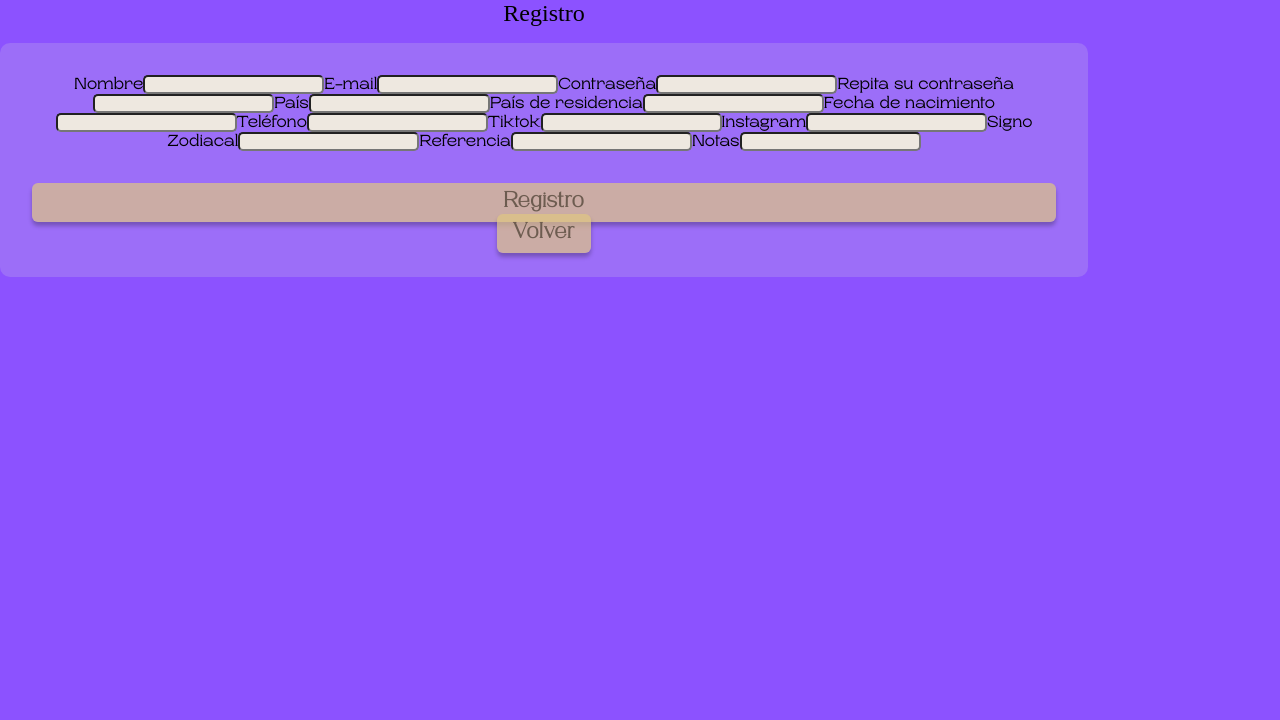
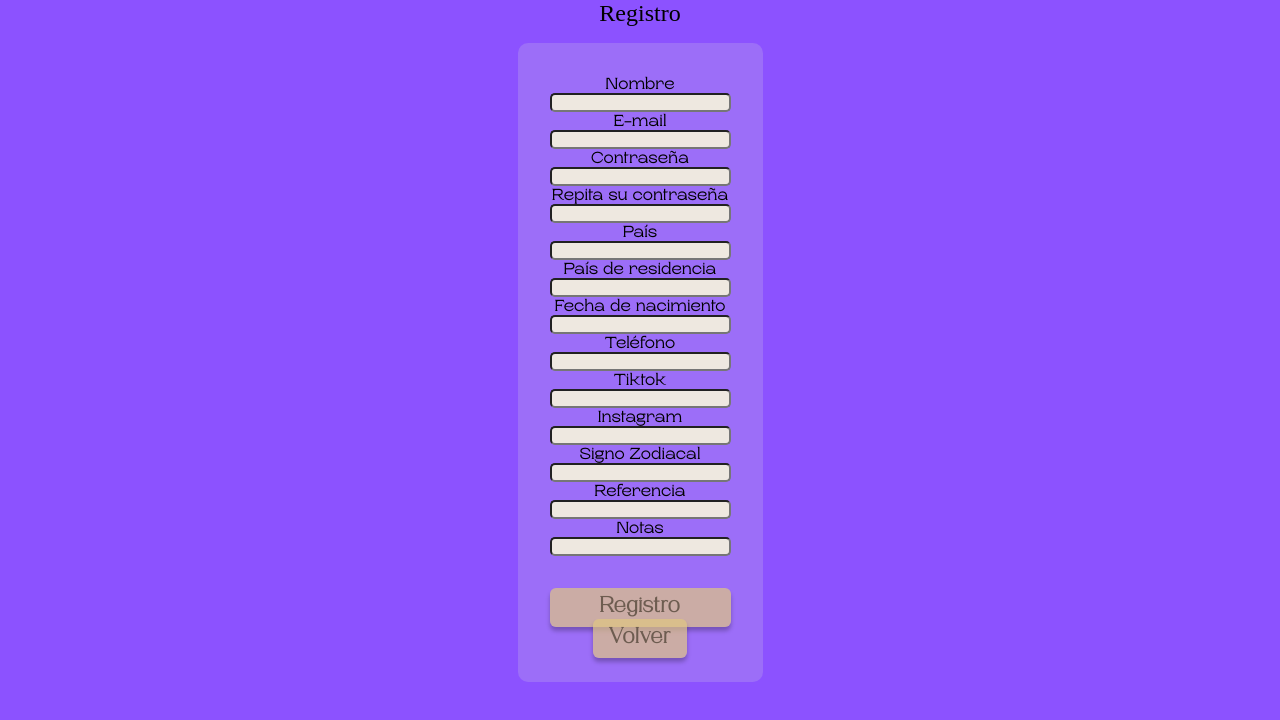
Before and after one commit to AngelVDev/CristalFront, a Next.js app: page /register in a window 1280 px wide. Shown: the top 720 px of the page. Built offline with nearby package versions, Linux system fonts and the light colour scheme.

Commit message:
refactor-style: v0.2

```diff
--- a/styles/form.module.css
+++ b/styles/form.module.css
@@ -1,6 +1,5 @@
 .sectionForm {
   display: flex;
-  max-width: 85%;
   flex-direction: column;
   align-content: space-around;
   flex-wrap: wrap;
@@ -17,6 +16,12 @@
   background-color: rgba(217, 217, 217, 0.2);
   padding: 2rem;
   border-radius: 10px;
+}
+.realForm {
+  display: flex;
+  flex-direction: column;
+  justify-content: space-evenly;
+  align-items: center;
 }
 .inputForm {
   border-radius: 5px;
```
